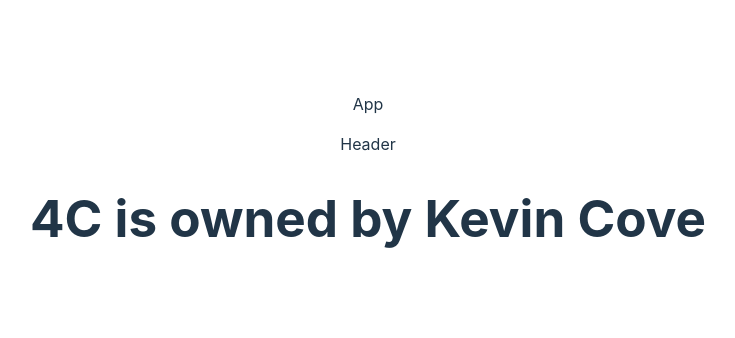
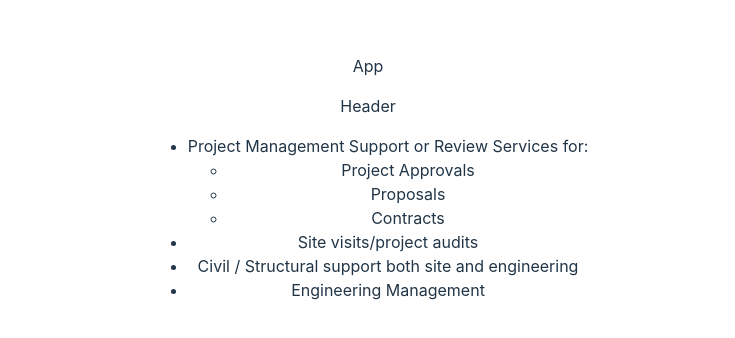
Before and after one commit to gideonMCove/4C-Consulting, a React (Vite) app: page /Services in a window 1280 px wide. Shown: the part 222-560 px from the top of the page, without its empty margins (272-1007 px from the left). Built offline with nearby package versions, Linux system fonts and the light colour scheme.

Commit message:
updating services page

```diff
--- a/src/components/Services.jsx
+++ b/src/components/Services.jsx
@@ -7,7 +7,18 @@ import {Navigate, useNavigate, useParams } from 'react-router-dom'
 export default function Services () {
     return(
         <div className="Services">
-            <h1> 4C is owned by Kevin Cove</h1>
+            <ul>
+                <li>Project Management Support or Review Services for:
+                    <ul>
+                        <li>Project Approvals</li>
+                        <li>Proposals</li>
+                        <li>Contracts</li>
+                    </ul>
+                </li>
+                <li>Site visits/project audits</li>
+                <li>Civil / Structural support both site and engineering</li>
+                <li>Engineering Management</li>
+            </ul>
         </div>
     )
 }
```
